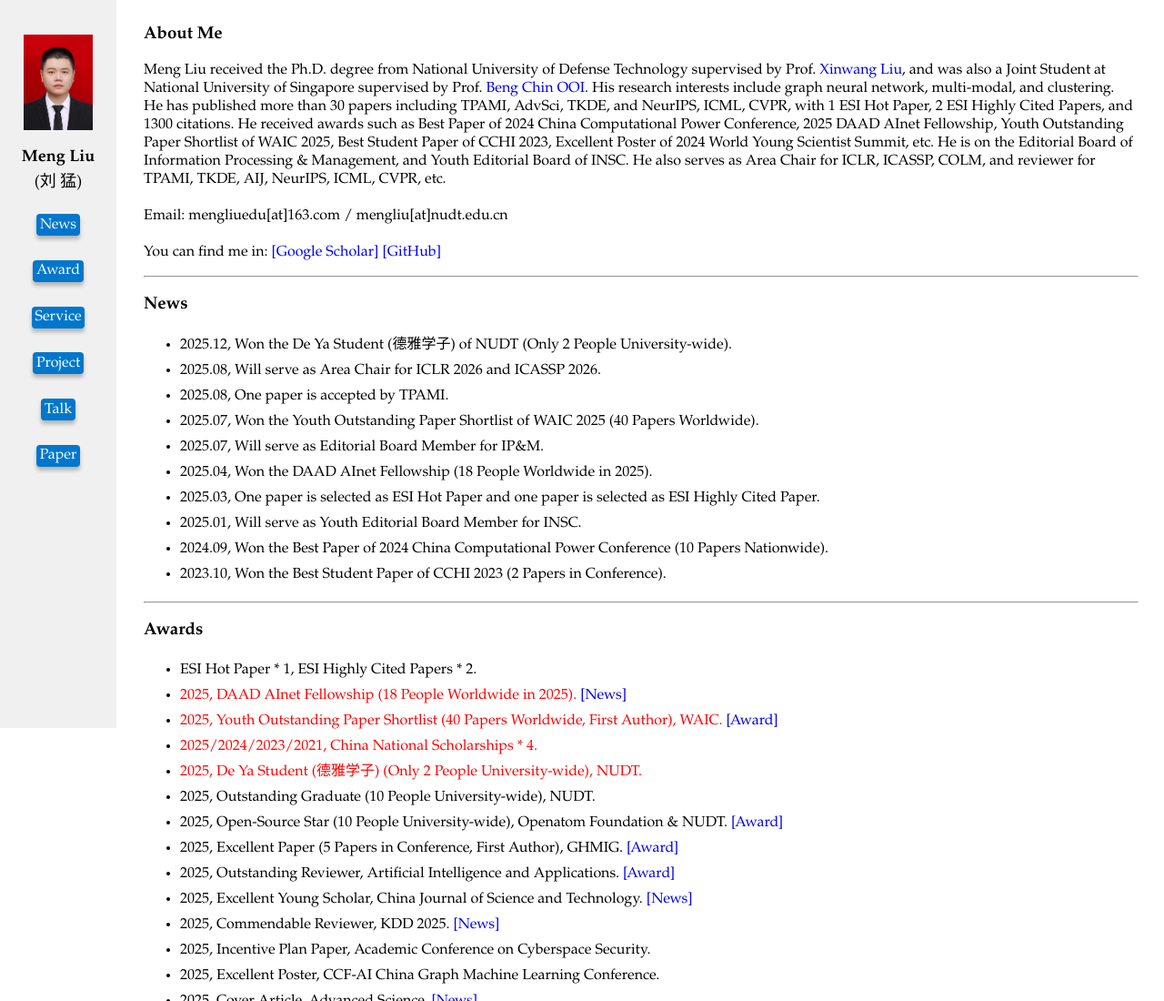
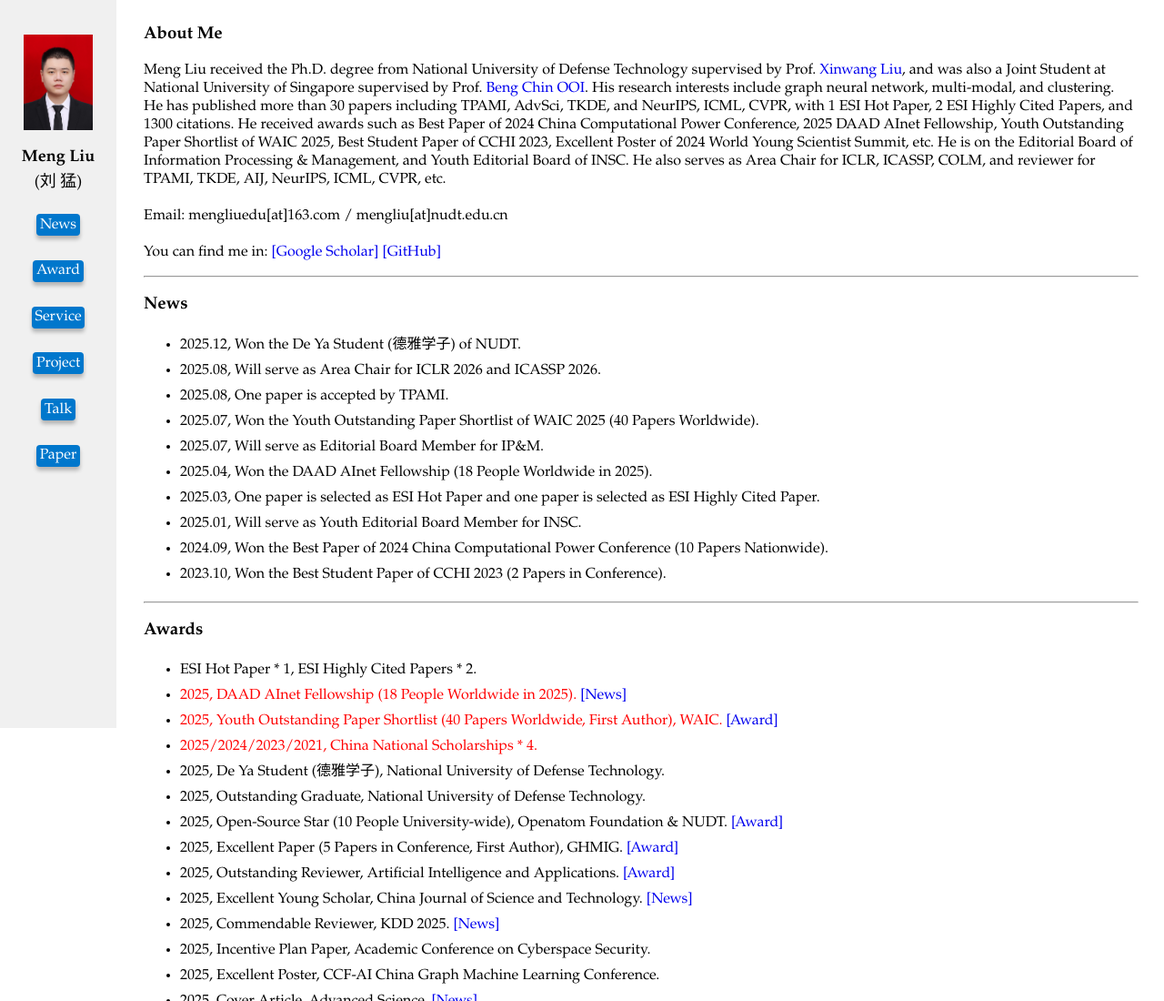
Before and after one commit to MGitHubL/MGitHubL.github.io, a plain HTML site: page index.html in a window 1280 px wide. Shown: the top 1100 px of the page at 91% size. Drawn offline with Linux system fonts and the light colour scheme.

Commit message:
Update index.html

```diff
--- a/index.html
+++ b/index.html
@@ -82,7 +82,7 @@ html,body{font-size: 16px; font-family:Garamond, 等线}
 <div>
 <h3><a name="News">News</a></h3>
 <ul style="line-height:175%;">
-<li>2025.12, Won the De Ya Student (德雅学子) of NUDT (Only 2 People University-wide).</li>
+<li>2025.12, Won the De Ya Student (德雅学子) of NUDT.</li>
 <li>2025.08, Will serve as Area Chair for ICLR 2026 and ICASSP 2026.</li>
 <li>2025.08, One paper is accepted by TPAMI.</li>
 <li>2025.07, Won the Youth Outstanding Paper Shortlist of WAIC 2025 (40 Papers Worldwide).</li>
@@ -104,8 +104,8 @@ html,body{font-size: 16px; font-family:Garamond, 等线}
 <li><t style="color: red;">2025, DAAD AInet Fellowship (18 People Worldwide in 2025).</t> <a href="https://www.daad.de/en/the-daad/postdocnet/fellows/fellows/" target="_blank">[News]</a></li>
 <li><t style="color: red;">2025, Youth Outstanding Paper Shortlist (40 Papers Worldwide, First Author), WAIC.</t> <a href="picture/2025-WAIC.jpg" target="_blank">[Award]</a></li>
 <li><t style="color: red;">2025/2024/2023/2021, China National Scholarships * 4.</t></li>
-<li><t style="color: red;">2025, De Ya Student (德雅学子) (Only 2 People University-wide), NUDT.</t></li>
-<li>2025, Outstanding Graduate (10 People University-wide), NUDT.</li>
+<li>2025, De Ya Student (德雅学子), National University of Defense Technology.</li>
+<li>2025, Outstanding Graduate, National University of Defense Technology.</li>
 <li>2025, Open-Source Star (10 People University-wide), Openatom Foundation & NUDT. <a href="picture/2025-Open.jpg" target="_blank">[Award]</a></li>
 <li>2025, Excellent Paper (5 Papers in Conference, First Author), GHMIG. <a href="picture/2025-ExcellentPaper.jpg" target="_blank">[Award]</a></li>
 <li>2025, Outstanding Reviewer, Artificial Intelligence and Applications. <a href="picture/2025-AIA.jpg" target="_blank">[Award]</a></li>
```
